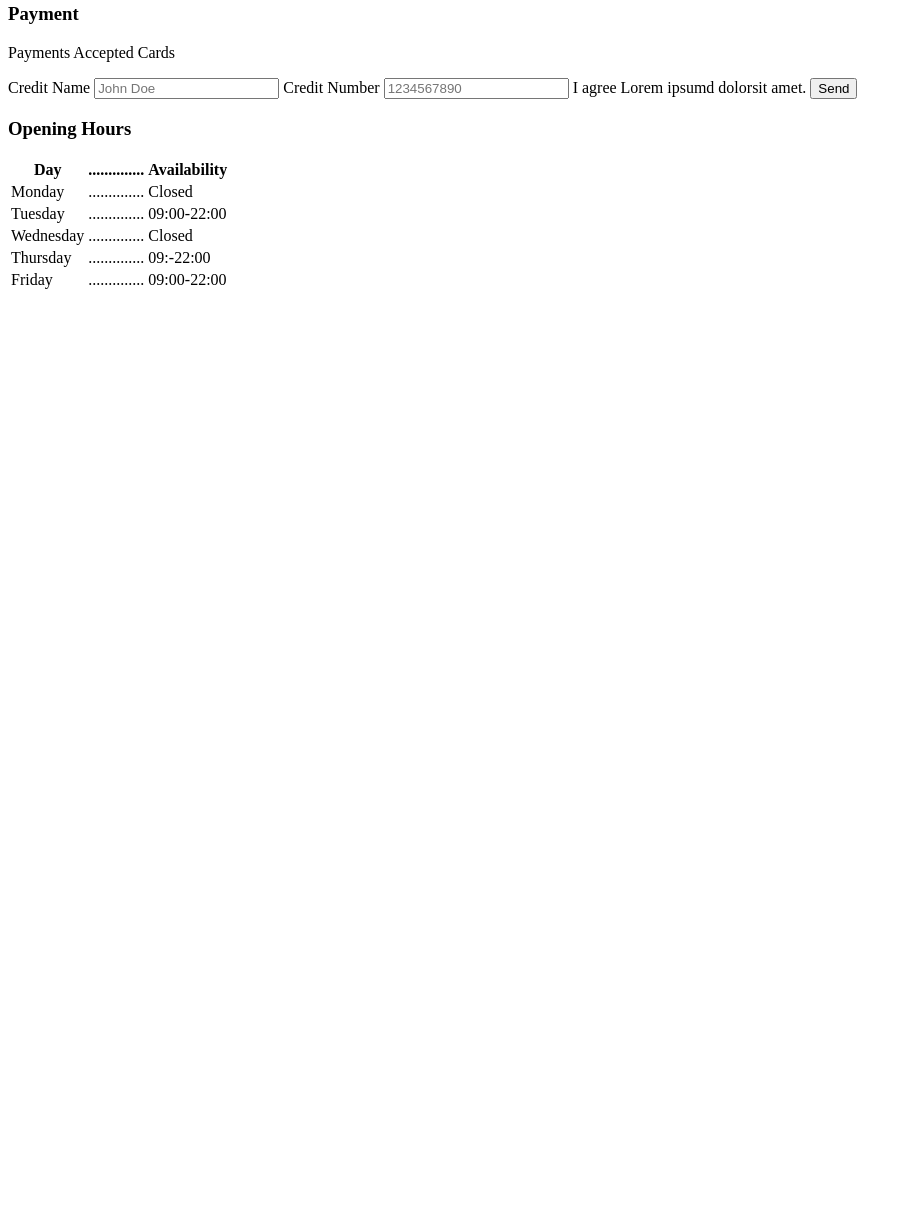
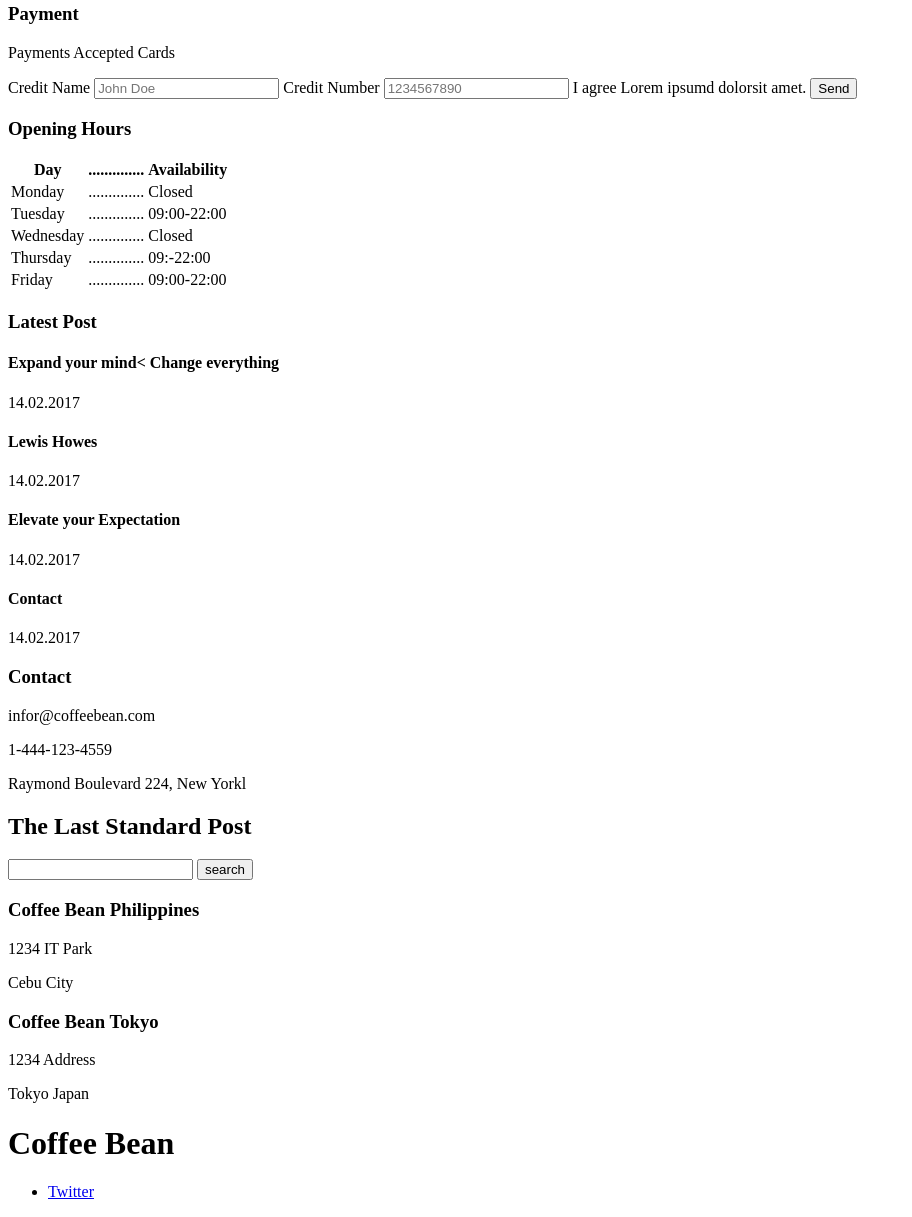
Before and after one commit to Chadyyy/Prelim_Term-project, a plain HTML site: page term project/index.html in a window 1280 px wide. Shown: the part 8848-10065 px from the top of the page, without its empty margins (0-912 px from the left). Before the commit the page ends 9148 px from the top, so only its background shows below. Drawn offline with Linux system fonts and the light colour scheme.

Commit message:
added few
.

```diff
--- a/term project/index.html
+++ b/term project/index.html
@@ -159,7 +159,35 @@
                         </tr>
                     </tbody>
                 </table>
-
+    </div>
+    <div id="blog">
+        <h3>Latest Post</h3>
+        <h4>Expand your mind< Change everything</h4>
+                <p>14.02.2017</p>
+        <h4>Lewis Howes</h4>
+                <p>14.02.2017</p>
+        <h4>Elevate your Expectation</h4>
+                <p>14.02.2017</p>
+        <h4>Contact</h4>
+            <p>14.02.2017</p>
+    </div>
+    <div id="contact us">
+        <h3>Contact</h3>
+        <p>infor@coffeebean.com</p>
+        <p>1-444-123-4559</p>
+        <p>Raymond Boulevard 224, New Yorkl</p>
+        <label for="standard"><h2>The Last Standard Post</h2></label>
+        <input type="text" name="standard" id="standard"> <button>search</button>
+        <h3>Coffee Bean Philippines</h3>
+        <p>1234 IT Park</p>
+        <p>Cebu City</p>
+        <h3>Coffee Bean Tokyo</h3>
+        <p>1234 Address</p>
+        <p>Tokyo Japan</p>
+        <h1>Coffee Bean</h1>
+        <ul>
+            <li><a href="#">Twitter</a></li>
+        </ul>
     </div>
 </body>
 </html>
```
